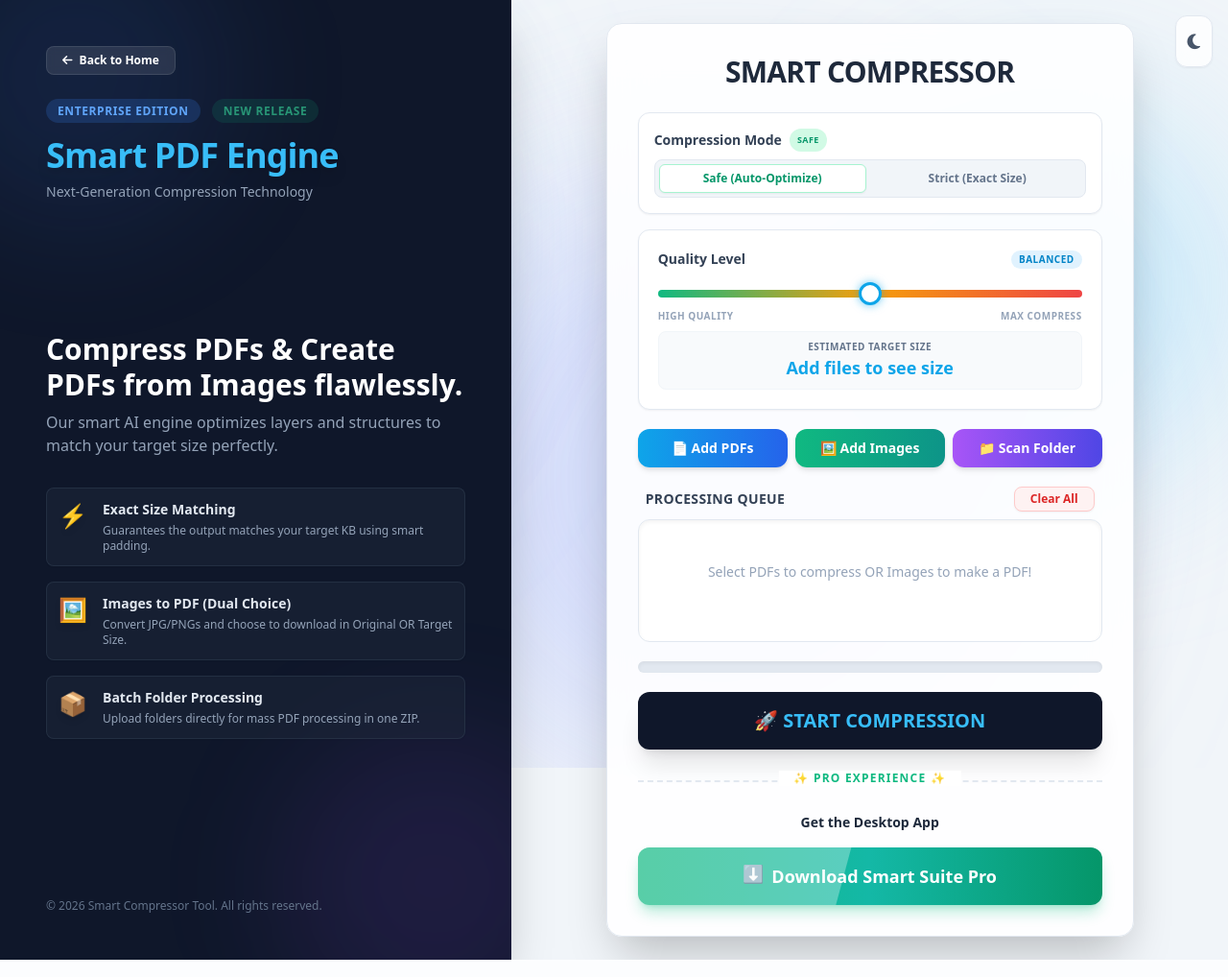
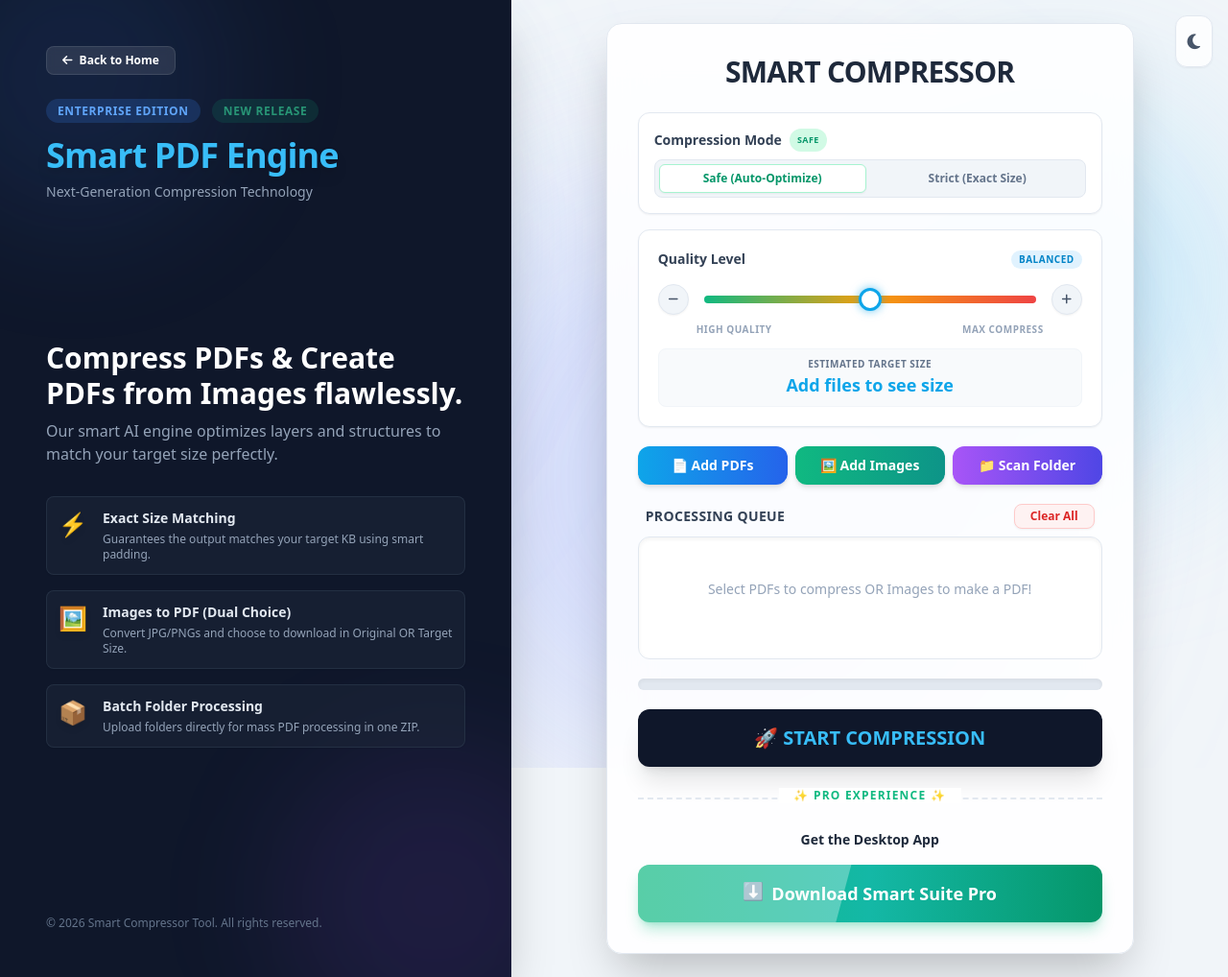
Before and after one commit to prafullt1506-cell/smart-pdf-web, a Flask app: page /compress_page in a window 1280 px wide. Shown: the whole page at 96% size. Run offline with Flask 3, Linux system fonts and the light colour scheme; some libraries are stand-ins or nearby versions.

Commit message:
Update compress.html

```diff
--- a/templates/compress.html
+++ b/templates/compress.html
@@ -153,17 +153,31 @@
                 </div>
             </div>
 
-            <!-- 🚀 DYNAMIC SLIDER (Safe Mode UI) -->
+            <!-- 🚀 DYNAMIC SLIDER WITH +/- (Safe Mode UI) -->
             <div id="safe-mode-ui" class="bg-white dark:bg-slate-800 border border-slate-200 dark:border-slate-700 rounded-xl p-5 mb-5 shadow-sm transition-colors duration-500">
-                <div class="flex justify-between items-center mb-3">
+                <div class="flex justify-between items-center mb-4">
                     <span class="font-bold text-slate-700 dark:text-slate-300 text-sm">Quality Level</span>
                     <span id="slider-label" class="text-[10px] font-black bg-sky-100 dark:bg-sky-500/10 text-sky-600 dark:text-sky-400 px-2 py-0.5 rounded-full uppercase tracking-wider">Balanced</span>
                 </div>
-                <input type="range" id="compression-slider" min="10" max="90" value="50" class="custom-slider w-full mb-3">
-                <div class="flex justify-between text-[10px] font-bold text-slate-400 uppercase tracking-wider mb-2">
+
+                <!-- NEW: Stepper with Slider -->
+                <div class="flex items-center space-x-4 mb-2">
+                    <button id="slider-minus" class="w-8 h-8 flex-shrink-0 rounded-full bg-slate-100 dark:bg-slate-700 text-slate-600 dark:text-slate-300 hover:bg-sky-100 dark:hover:bg-sky-900/50 hover:text-sky-600 dark:hover:text-sky-400 hover:border-sky-300 transition-all flex items-center justify-center font-bold shadow-sm border border-slate-200 dark:border-slate-600 active:scale-95">
+                        <i class="fa-solid fa-minus text-xs"></i>
+                    </button>
+
+                    <input type="range" id="compression-slider" min="10" max="90" value="50" class="custom-slider flex-1">
+
+                    <button id="slider-plus" class="w-8 h-8 flex-shrink-0 rounded-full bg-slate-100 dark:bg-slate-700 text-slate-600 dark:text-slate-300 hover:bg-sky-100 dark:hover:bg-sky-900/50 hover:text-sky-600 dark:hover:text-sky-400 hover:border-sky-300 transition-all flex items-center justify-center font-bold shadow-sm border border-slate-200 dark:border-slate-600 active:scale-95">
+                        <i class="fa-solid fa-plus text-xs"></i>
+                    </button>
+                </div>
+
+                <div class="flex justify-between text-[10px] font-bold text-slate-400 uppercase tracking-wider mb-3 px-10">
                     <span>High Quality</span>
                     <span>Max Compress</span>
                 </div>
+
                 <div class="text-center bg-slate-50 dark:bg-slate-900 rounded-lg p-2 border border-slate-100 dark:border-slate-700">
                     <p class="text-[10px] text-slate-500 uppercase font-bold tracking-wider">Estimated Target Size</p>
                     <p id="estimated-kb" class="text-lg font-black text-sky-500">Add files to see size</p>
@@ -275,11 +289,10 @@
             setMode(compMode); // Update UI colors
         });
 
-
         let selectedFiles = [];
         let currentMode = 'pdf';
         let compMode = 'safe';
-        let originalTotalKB = 0; // 🚀 New: Track Total KB
+        let originalTotalKB = 0;
 
         // 🚀 Switch Safe / Strict Mode Function
         function setMode(mode) {
@@ -312,12 +325,28 @@
         }
         setMode('safe');
 
-        // 🚀 SLIDER LOGIC
+        // 🚀 SLIDER & PLUS/MINUS LOGIC
         const slider = document.getElementById('compression-slider');
         const sliderLabel = document.getElementById('slider-label');
         const estKbText = document.getElementById('estimated-kb');
 
         slider.addEventListener('input', updateSliderEstimate);
+
+        document.getElementById('slider-minus').addEventListener('click', () => {
+            let currentVal = parseInt(slider.value);
+            if(currentVal > parseInt(slider.min)) {
+                slider.value = currentVal - 1;
+                updateSliderEstimate();
+            }
+        });
+
+        document.getElementById('slider-plus').addEventListener('click', () => {
+            let currentVal = parseInt(slider.value);
+            if(currentVal < parseInt(slider.max)) {
+                slider.value = currentVal + 1;
+                updateSliderEstimate();
+            }
+        });
 
         function updateSliderEstimate() {
             if(originalTotalKB === 0) {
```
